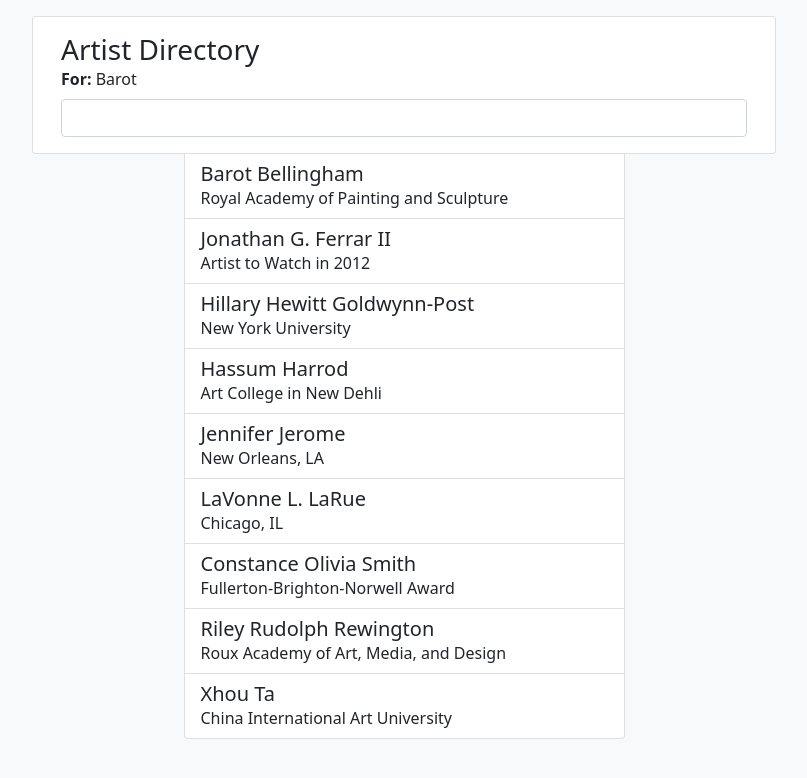
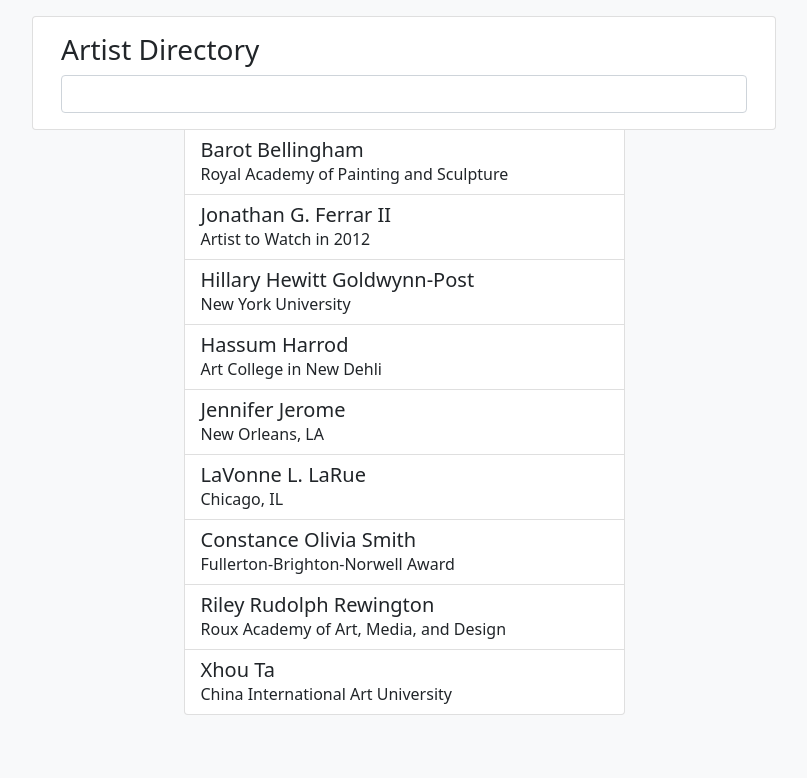
Before and after one commit to StephenAraka/learnangular5, an Angular app: page / in a window 1280 px wide. Shown: the top 778 px of the page, without its empty margins (236-1043 px from the left). Built offline with nearby package versions, Linux system fonts and the light colour scheme.

Commit message:
conditionally render label

```diff
--- a/src/app/app.component.html
+++ b/src/app/app.component.html
@@ -4,7 +4,7 @@
       <div class="card-body">
         <h3 class="mb-0">Artist Directory</h3>
         <div class="form-group">
-          <div class="form-label">
+          <div class="form-label" *ngIf="query">
             <strong>For: </strong>{{ query }}
           </div>
           <input class="form-control mt-2" type="text">
--- a/src/app/app.component.ts
+++ b/src/app/app.component.ts
@@ -16,7 +16,7 @@ export class AppComponent {
   }
 
   constructor() {
-    this.query = 'Barot';
+    this.query = '';
     this.artists = [
       {
         "name": "Barot Bellingham",
```
